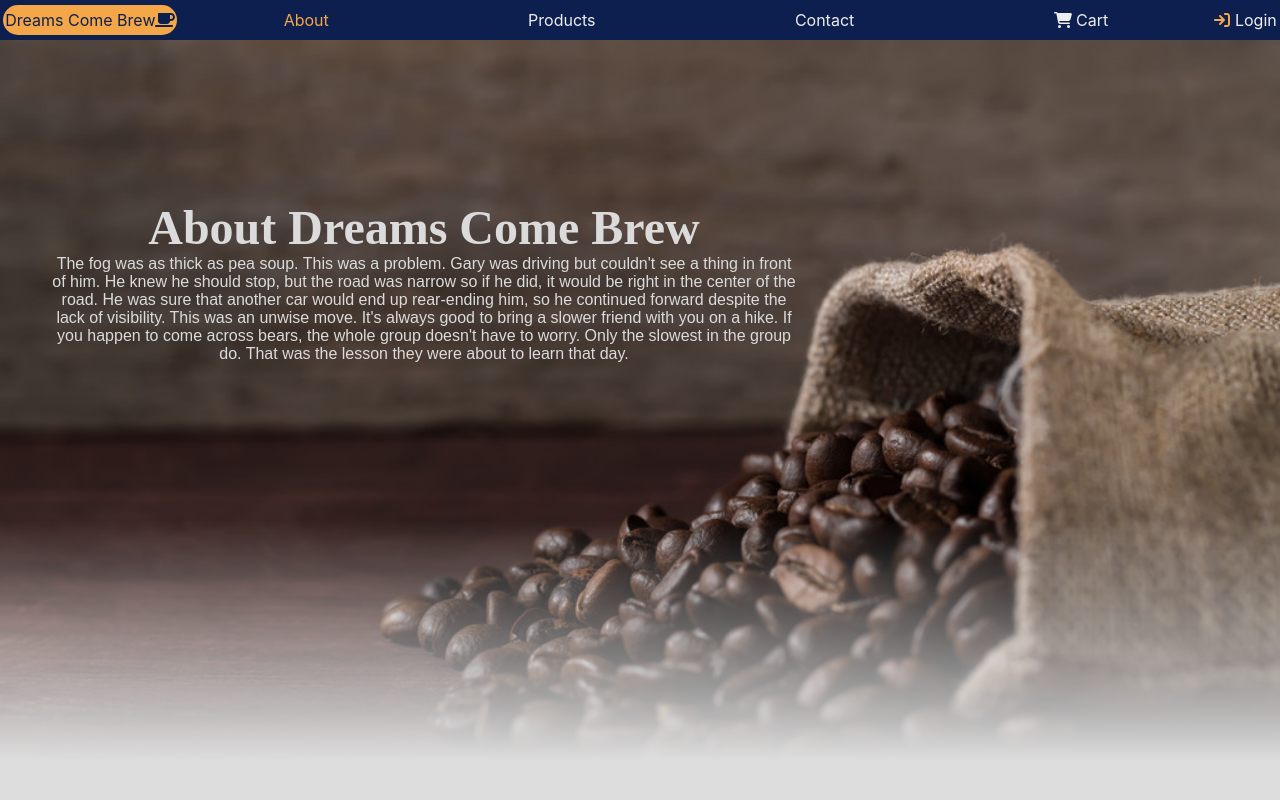
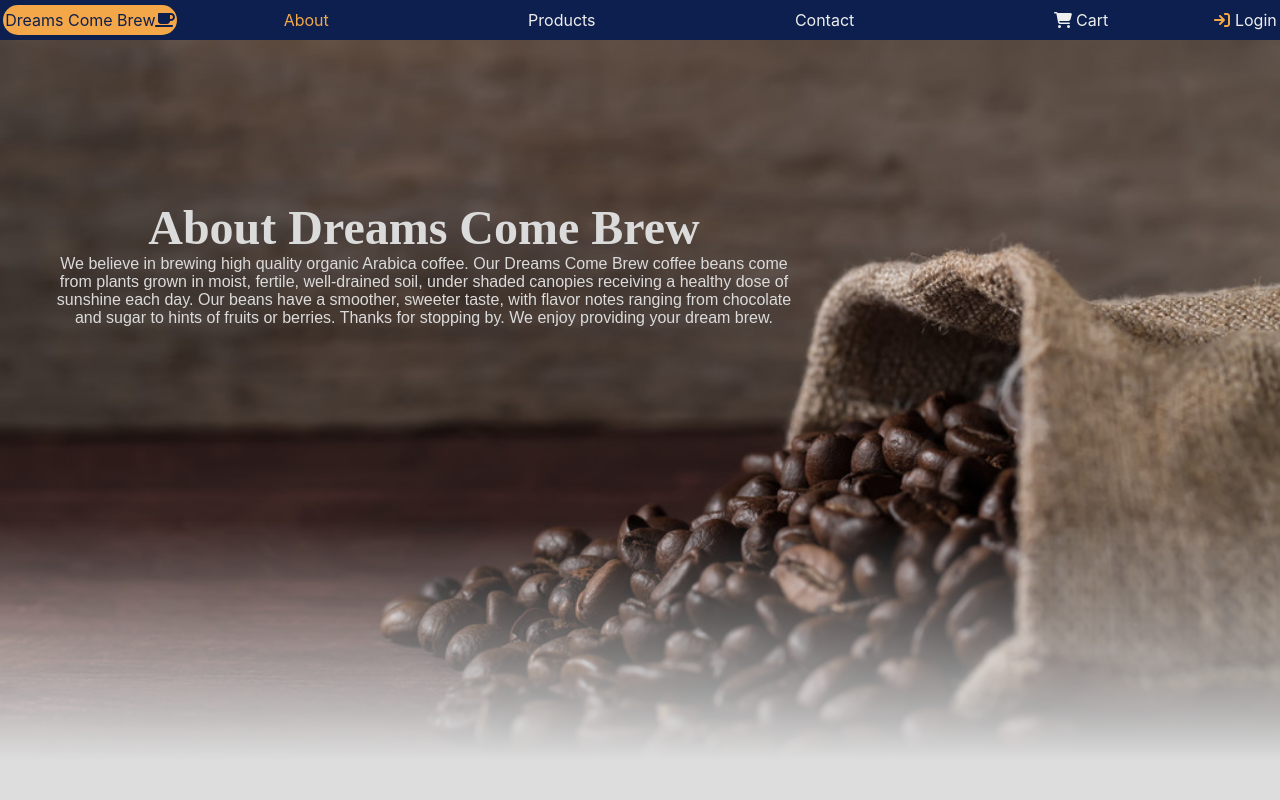
Before and after one commit to MCSP-14-Frontend-Capstone/React-FEC-dreams-come-brew_app, a React (Create React App) app in the folder client/: page /about in a window 1280 px wide. Shown: the top 800 px of the page. Built offline with nearby package versions, Linux system fonts and the light colour scheme.

Commit message:
new  branch

```diff
--- a/client/src/App.js
+++ b/client/src/App.js
@@ -1,3 +1,4 @@
+import React from "react";
 import SharedLayout from "./components/SharedLayout";
 import { BrowserRouter as Router, Routes, Route } from "react-router-dom";
 import "./App.css";
--- a/client/src/components/NavBar.js
+++ b/client/src/components/NavBar.js
@@ -1,3 +1,4 @@
+import React from "react";
 import { NavLink } from "react-router-dom";
 import { FontAwesomeIcon } from "@fortawesome/react-fontawesome";
 
--- a/client/src/pages/About.js
+++ b/client/src/pages/About.js
@@ -11,7 +11,7 @@ const About = () => {
         <div className='aboutContainer'>
       <div className='aboutme'>
         <h1 className='aboutme-h'>About Dreams Come Brew</h1>
-        <p className='aboutme-p'>The fog was as thick as pea soup. This was a problem. Gary was driving but couldn't see a thing in front of him. He knew he should stop, but the road was narrow so if he did, it would be right in the center of the road. He was sure that another car would end up rear-ending him, so he continued forward despite the lack of visibility. This was an unwise move. It's always good to bring a slower friend with you on a hike. If you happen to come across bears, the whole group doesn't have to worry. Only the slowest in the group do. That was the lesson they were about to learn that day.</p>
+        <p className='aboutme-p'>We believe in brewing high quality organic Arabica coffee. Our Dreams Come Brew coffee beans come from plants grown in moist, fertile, well-drained soil, under shaded canopies receiving a healthy dose of sunshine each day. Our beans have a smoother, sweeter taste, with flavor notes ranging from chocolate and sugar to hints of fruits or berries. Thanks for stopping by. We enjoy providing your dream brew.</p>
       </div>
       <div className='about-b-bdr'></div>
     </div>
```
